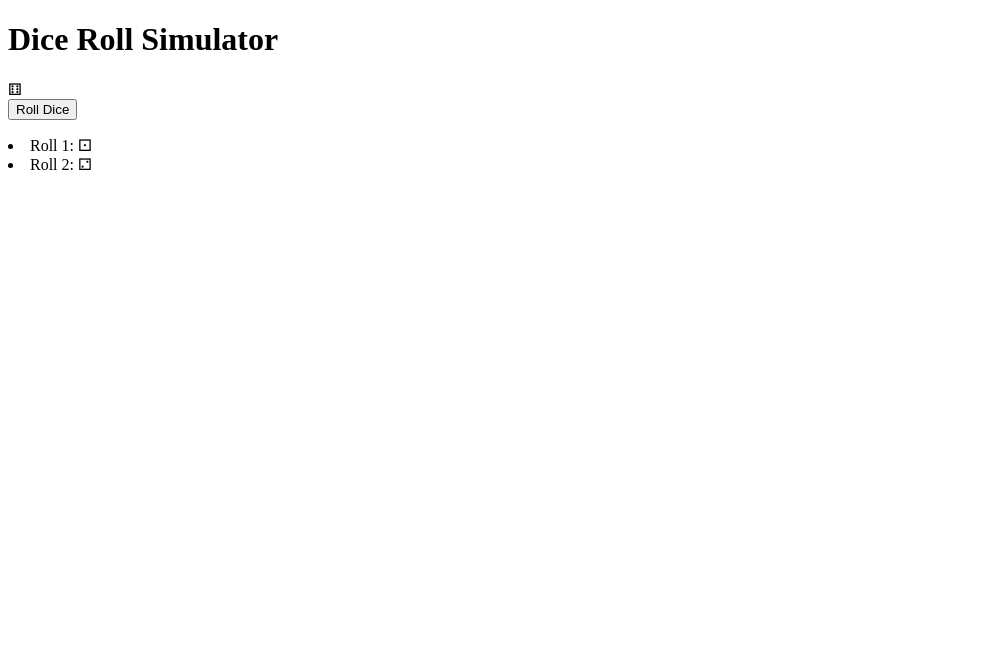
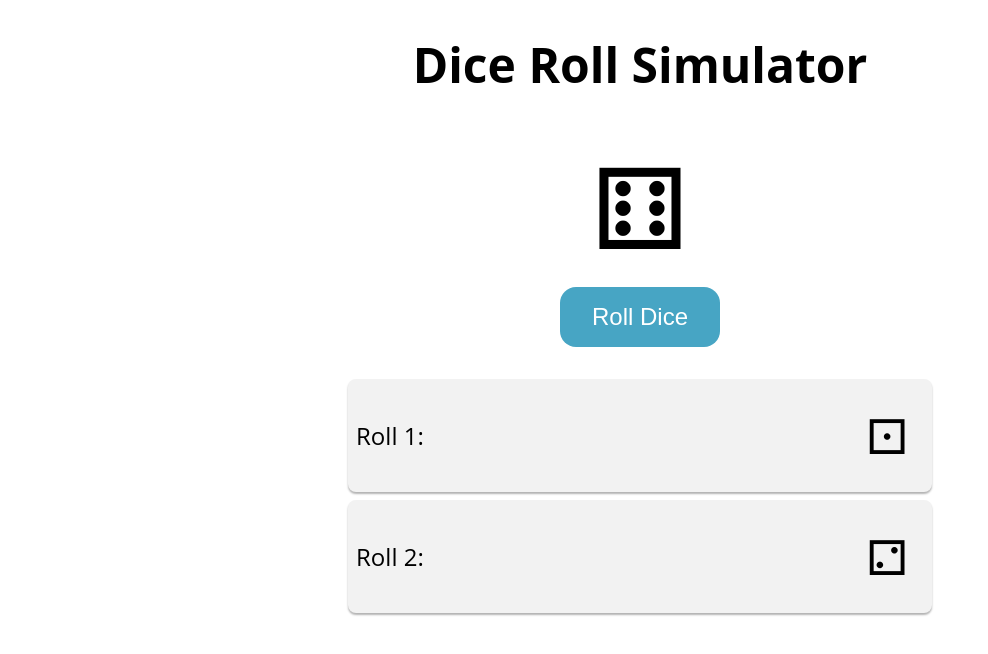
Before and after one commit to RajanHimang/dice-roll-simulator, a plain HTML site: page index.html in a window 1280 px wide. Shown: the whole page, without its empty margins (0-988 px from the left). Drawn offline with Linux system fonts and the light colour scheme.

Commit message:
Added style

```diff
--- a/index.html
+++ b/index.html
@@ -12,11 +12,12 @@
   <h1>Dice Roll Simulator</h1>
   <div class="dice" id="dice">&#9861</div>
   <button id="roll">Roll Dice</button>
-  <ul id="roll-history"></ul>
-  <li>Roll 1: <span>&#9856;
-    </span></li>
-  <li>Roll 2: <span>&#9857;
-    </span></li>
+  <ul id="roll-history">
+    <li>Roll 1: <span>&#9856;
+      </span></li>
+    <li>Roll 2: <span>&#9857;
+      </span></li>
+  </ul>
 
 
 
--- a/style.css
+++ b/style.css
@@ -0,0 +1,55 @@
+body {
+  font-family: "Open Sans", sans-serif;
+  text-align: center;
+  margin: 0;
+}
+
+h1 {
+  font-size: 3rem;
+  margin-top: 2rem;
+}
+
+.dice {
+  font-size: 7rem;
+  margin: 5px;
+}
+
+button {
+  background-color: #47a5c4;
+  color: white;
+  font-size: 1.5rem;
+  padding: 1rem 2rem;
+  border: none;
+  border-radius: 1rem;
+  cursor: pointer;
+  transition: background-color 0.3s ease;
+}
+
+button:hover {
+  background-color: #2e8baf;
+}
+
+ul {
+  list-style: none;
+  padding: 0;
+  margin: 2rem;
+  max-width: 600px;
+  margin: 2rem auto;
+}
+
+li {
+  font-size: 1.5rem;
+  padding: 0.5rem;
+  margin: 0.5rem;
+  background-color: #f2f2f2;
+  border-radius: 0.5rem;
+  box-shadow: 0 2px 2px rgba(0, 0, 0, 0.3);
+  display: flex;
+  justify-content: space-between;
+  align-items: center;
+}
+
+li span {
+  font-size: 3rem;
+  margin: 1rem;
+}
```
